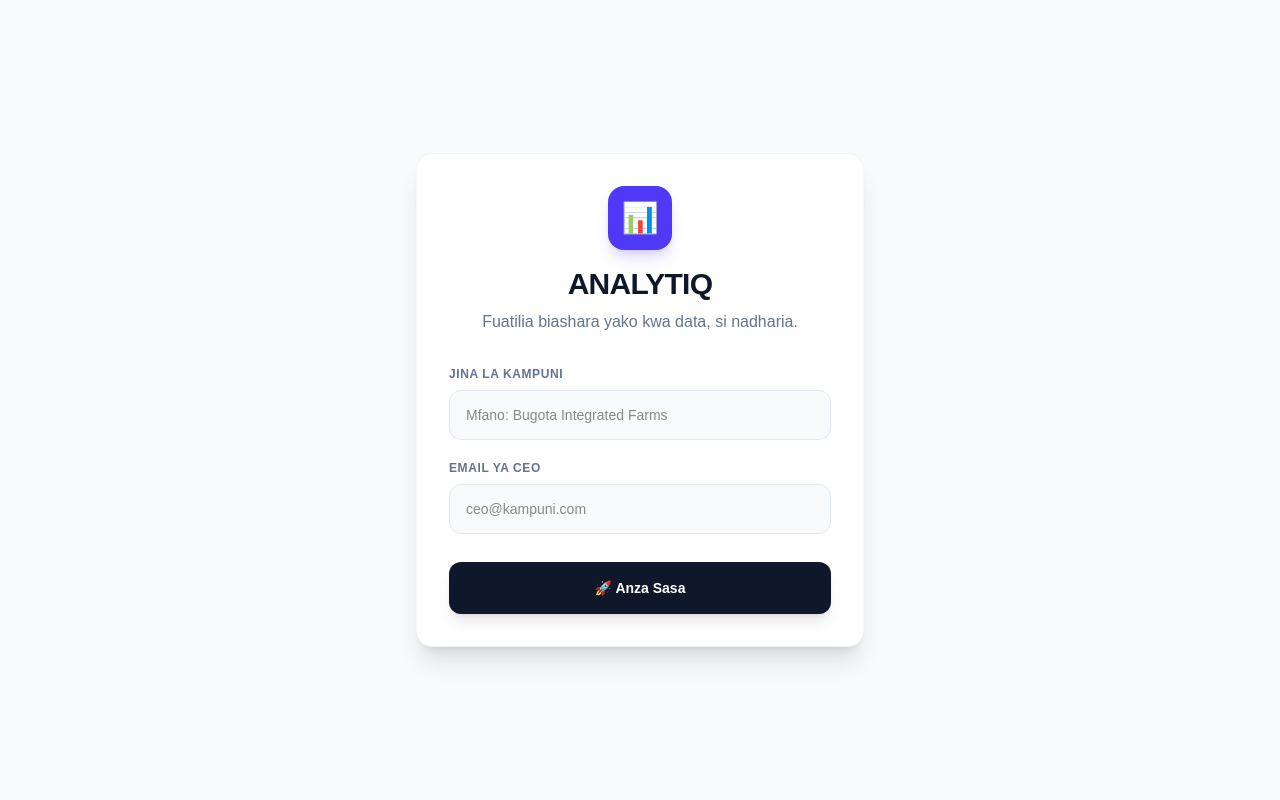
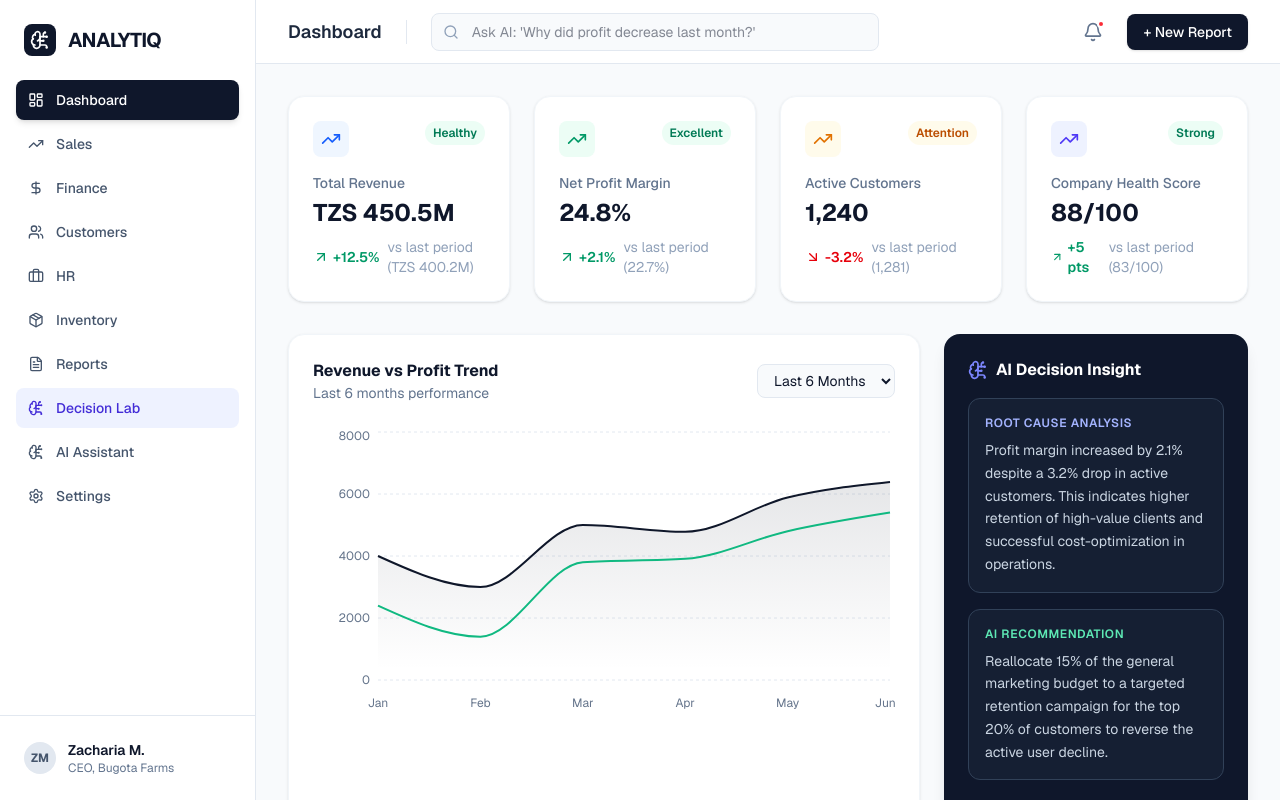
Before and after one commit to zachariajzacharia-star/analytiq-frontend, a Next.js app: page / in a window 1280 px wide. Built offline with nearby package versions, Linux system fonts and the light colour scheme.

Commit message:
Restore $100M Decision Intelligence Platform Vision

```diff
--- a/app/page.tsx
+++ b/app/page.tsx
@@ -1,192 +1,297 @@
 "use client";
-import { useEffect, useState } from "react";
 
-// HII NI LINK MPYA YA RAILWAY (IMEWEKWA TAYARI)
-const API_URL = "https://analytiq-backend-production.up.railway.app";
+import { useState } from "react";
+import {
+  LayoutDashboard, TrendingUp, Users, DollarSign,
+  Package, Briefcase, FileText, BrainCircuit,
+  Settings, Bell, Search, ChevronDown, ArrowUpRight,
+  ArrowDownRight, AlertTriangle, CheckCircle2
+} from "lucide-react";
+import { LineChart, Line, XAxis, YAxis, CartesianGrid, Tooltip, ResponsiveContainer, AreaChart, Area } from 'recharts';
 
-export default function Home() {
-  const [step, setStep] = useState<"register" | "dashboard">("register");
-  const [companyId, setCompanyId] = useState<number | null>(null);
-  const [companyName, setCompanyName] = useState("");
+// Mock Data for Charts
+const chartData = [
+  { name: 'Jan', revenue: 4000, profit: 2400 },
+  { name: 'Feb', revenue: 3000, profit: 1398 },
+  { name: 'Mar', revenue: 5000, profit: 3800 },
+  { name: 'Apr', revenue: 4780, profit: 3908 },
+  { name: 'May', revenue: 5890, profit: 4800 },
+  { name: 'Jun', revenue: 6390, profit: 5400 },
+];
 
-  const [regFormData, setRegFormData] = useState({ companyName: "", email: "" });
-  const [registering, setRegistering] = useState(false);
+const sidebarItems = [
+  { icon: LayoutDashboard, label: "Dashboard", active: true },
+  { icon: TrendingUp, label: "Sales", active: false },
+  { icon: DollarSign, label: "Finance", active: false },
+  { icon: Users, label: "Customers", active: false },
+  { icon: Briefcase, label: "HR", active: false },
+  { icon: Package, label: "Inventory", active: false },
+  { icon: FileText, label: "Reports", active: false },
+  { icon: BrainCircuit, label: "Decision Lab", active: false, highlight: true },
+  { icon: BrainCircuit, label: "AI Assistant", active: false },
+  { icon: Settings, label: "Settings", active: false },
+];
 
-  const [dashFormData, setDashFormData] = useState({ revenue: "", expenses: "", customers: "", units_sold: "" });
-  const [saving, setSaving] = useState(false);
-  const [message, setMessage] = useState("");
-  const [alertMessage, setAlertMessage] = useState("");
+const kpiCards = [
+  {
+    title: "Total Revenue",
+    value: "TZS 450.5M",
+    change: "+12.5%",
+    trend: "up",
+    previous: "TZS 400.2M",
+    status: "Healthy",
+    color: "text-blue-600",
+    bg: "bg-blue-50"
+  },
+  {
+    title: "Net Profit Margin",
+    value: "24.8%",
+    change: "+2.1%",
+    trend: "up",
+    previous: "22.7%",
+    status: "Excellent",
+    color: "text-emerald-600",
+    bg: "bg-emerald-50"
+  },
+  {
+    title: "Active Customers",
+    value: "1,240",
+    change: "-3.2%",
+    trend: "down",
+    previous: "1,281",
+    status: "Attention",
+    color: "text-amber-600",
+    bg: "bg-amber-50"
+  },
+  {
+    title: "Company Health Score",
+    value: "88/100",
+    change: "+5 pts",
+    trend: "up",
+    previous: "83/100",
+    status: "Strong",
+    color: "text-indigo-600",
+    bg: "bg-indigo-50"
+  },
+];
 
-  // Auto-calculate profit
-  const revenue = Number(dashFormData.revenue) || 0;
-  const expenses = Number(dashFormData.expenses) || 0;
-  const profit = revenue - expenses;
-  const margin = revenue > 0 ? ((profit / revenue) * 100).toFixed(1) : "0";
-
-  useEffect(() => {
-    localStorage.removeItem("analytiq_companyId");
-    localStorage.removeItem("analytiq_companyName");
-  }, []);
-
-  const handleRegister = async (e: React.FormEvent) => {
-    e.preventDefault();
-    setRegistering(true);
-    try {
-      const response = await fetch(`${API_URL}/api/companies`, {
-        method: "POST",
-        headers: { "Content-Type": "application/json" },
-        body: JSON.stringify(regFormData),
-      });
-      const data = await response.json();
-      if (response.ok) {
-        localStorage.setItem("analytiq_companyId", data.company.id.toString());
-        localStorage.setItem("analytiq_companyName", data.company.companyName);
-        setCompanyId(data.company.id);
-        setCompanyName(data.company.companyName);
-        setStep("dashboard");
-      } else {
-        alert(data.error || "Imeshindikana.");
-      }
-    } catch {
-      alert("Hakikisha backend inafanya kazi.");
-    } finally {
-      setRegistering(false);
-    }
-  };
-
-  const handleDashInputChange = (key: string, value: string) => {
-    setDashFormData((prev) => ({ ...prev, [key]: value }));
-    if (key === "expenses" && Number(value) > revenue && revenue > 0) {
-      setAlertMessage("🚨 ONYO: Gharama zimezidi mapato! Kagua biashara yako mara moja.");
-    } else {
-      setAlertMessage("");
-    }
-  };
-
-  const handleSave = async () => {
-    setSaving(true);
-    setMessage("");
-    try {
-      const response = await fetch(`${API_URL}/api/records`, {
-        method: "POST",
-        headers: { "Content-Type": "application/json" },
-        body: JSON.stringify({ companyId, recordDate: new Date().toISOString().split("T")[0], metricsData: dashFormData }),
-      });
-      if (response.ok) {
-        setMessage("✅ Data imehifadhiwa kwenye database kwa mafanikio!");
-        setDashFormData({ revenue: "", expenses: "", customers: "", units_sold: "" });
-        setAlertMessage("");
-      } else {
-        setMessage("❌ Imeshindikana kuhifadhi data.");
-      }
-    } catch {
-      setMessage("❌ Hitilafu imetokea.");
-    } finally {
-      setSaving(false);
-    }
-  };
-
-  const handleLogout = () => {
-    localStorage.removeItem("analytiq_companyId");
-    localStorage.removeItem("analytiq_companyName");
-    setStep("register");
-    setCompanyId(null);
-    setCompanyName("");
-  };
-
-  if (step === "register") {
-    return (
-      <main className="min-h-screen bg-slate-50 flex items-center justify-center p-4">
-        <div className="w-full max-w-md bg-white rounded-2xl shadow-xl border border-slate-100 p-8">
-          <div className="text-center mb-8">
-            <div className="inline-flex items-center justify-center w-16 h-16 rounded-2xl bg-indigo-600 text-white text-3xl mb-4 shadow-lg shadow-indigo-600/20">📊</div>
-            <h1 className="text-3xl font-bold text-slate-900 tracking-tight">ANALYTIQ</h1>
-            <p className="text-slate-500 mt-2">Fuatilia biashara yako kwa data, si nadharia.</p>
-          </div>
-          <form onSubmit={handleRegister} className="space-y-5">
-            <div>
-              <label className="block text-xs font-bold text-slate-500 uppercase tracking-wider mb-2">Jina la Kampuni</label>
-              <input required type="text" className="w-full bg-slate-50 border border-slate-200 rounded-xl px-4 py-3.5 text-sm focus:outline-none focus:ring-2 focus:ring-indigo-500/20 focus:border-indigo-500 transition-all"
-                placeholder="Mfano: Bugota Integrated Farms" value={regFormData.companyName} onChange={e => setRegFormData({...regFormData, companyName: e.target.value})} />
-            </div>
-            <div>
-              <label className="block text-xs font-bold text-slate-500 uppercase tracking-wider mb-2">Email ya CEO</label>
-              <input required type="email" className="w-full bg-slate-50 border border-slate-200 rounded-xl px-4 py-3.5 text-sm focus:outline-none focus:ring-2 focus:ring-indigo-500/20 focus:border-indigo-500 transition-all"
-                placeholder="ceo@kampuni.com" value={regFormData.email} onChange={e => setRegFormData({...regFormData, email: e.target.value})} />
-            </div>
-            <button type="submit" disabled={registering} className="w-full bg-slate-900 text-white py-4 rounded-xl font-bold text-sm hover:bg-slate-800 transition-all shadow-lg shadow-slate-900/10 disabled:bg-slate-300 mt-2">
-              {registering ? "Inatengeneza..." : "🚀 Anza Sasa"}
-            </button>
-          </form>
-        </div>
-      </main>
-    );
-  }
+export default function AnalytiqDashboard() {
+  const [activeTab, setActiveTab] = useState("Dashboard");
 
   return (
-    <main className="min-h-screen bg-slate-50/50">
-      <nav className="sticky top-0 z-50 bg-white/80 backdrop-blur-md border-b border-slate-200/60">
-        <div className="max-w-6xl mx-auto px-6 py-4 flex justify-between items-center">
-          <div className="flex items-center gap-3">
-            <div className="w-10 h-10 rounded-xl bg-indigo-600 text-white flex items-center justify-center text-lg shadow-md">📊</div>
-            <div>
-              <h1 className="text-lg font-bold text-slate-900 tracking-tight">ANALYTIQ</h1>
-              <p className="text-xs text-slate-500 font-medium">{companyName}</p>
+    <div className="flex h-screen bg-slate-50 font-sans text-slate-900">
+
+      {/* LEFT SIDEBAR (Premium, Minimalist) */}
+      <aside className="w-64 bg-white border-r border-slate-200 flex flex-col">
+        <div className="p-6 flex items-center gap-3">
+          <div className="w-8 h-8 bg-slate-900 rounded-lg flex items-center justify-center">
+            <BrainCircuit className="text-white w-5 h-5" />
+          </div>
+          <span className="text-xl font-bold tracking-tight text-slate-900">ANALYTIQ</span>
+        </div>
+
+        <nav className="flex-1 px-4 space-y-1 overflow-y-auto">
+          {sidebarItems.map((item) => (
+            <button
+              key={item.label}
+              onClick={() => setActiveTab(item.label)}
+              className={`w-full flex items-center gap-3 px-3 py-2.5 rounded-lg text-sm font-medium transition-all ${
+                activeTab === item.label
+                  ? "bg-slate-900 text-white shadow-md"
+                  : item.highlight
+                    ? "bg-indigo-50 text-indigo-700 hover:bg-indigo-100"
+                    : "text-slate-600 hover:bg-slate-100"
+              }`}
+            >
+              <item.icon className="w-4 h-4" />
+              {item.label}
+            </button>
+          ))}
+        </nav>
+
+        <div className="p-4 border-t border-slate-200">
+          <div className="flex items-center gap-3 p-2 rounded-lg hover:bg-slate-50 cursor-pointer transition">
+            <div className="w-8 h-8 rounded-full bg-slate-200 flex items-center justify-center text-xs font-bold text-slate-600">ZM</div>
+            <div className="flex-1 min-w-0">
+              <p className="text-sm font-semibold text-slate-900 truncate">Zacharia M.</p>
+              <p className="text-xs text-slate-500 truncate">CEO, Bugota Farms</p>
             </div>
           </div>
-          <button onClick={handleLogout} className="text-sm font-bold text-slate-500 hover:text-red-600 transition-colors px-4 py-2 rounded-lg hover:bg-red-50">Ondoka</button>
         </div>
-      </nav>
+      </aside>
 
-      <div className="max-w-6xl mx-auto p-6 space-y-8">
-        <div className="grid grid-cols-1 md:grid-cols-4 gap-4">
-          <div className="bg-white p-6 rounded-2xl border border-slate-100 shadow-sm">
-            <p className="text-xs font-bold text-slate-500 uppercase mb-2">💰 Mapato</p>
-            <p className="text-2xl font-bold text-slate-900">TZS {revenue.toLocaleString()}</p>
+      {/* MAIN CONTENT AREA */}
+      <main className="flex-1 flex flex-col overflow-hidden">
+
+        {/* TOP NAVBAR */}
+        <header className="h-16 bg-white border-b border-slate-200 flex items-center justify-between px-8">
+          <div className="flex items-center gap-4 flex-1">
+            <h1 className="text-lg font-semibold text-slate-800">{activeTab}</h1>
+            <div className="h-6 w-px bg-slate-200 mx-2"></div>
+            <div className="relative max-w-md w-full">
+              <Search className="absolute left-3 top-1/2 -translate-y-1/2 w-4 h-4 text-slate-400" />
+              <input
+                type="text"
+                placeholder="Ask AI: 'Why did profit decrease last month?'"
+                className="w-full pl-10 pr-4 py-2 bg-slate-50 border border-slate-200 rounded-lg text-sm focus:outline-none focus:ring-2 focus:ring-slate-900/10 focus:border-slate-300 transition"
+              />
             </div>
-          <div className="bg-white p-6 rounded-2xl border border-slate-100 shadow-sm">
-            <p className="text-xs font-bold text-slate-500 uppercase mb-2">💸 Gharama</p>
-            <p className="text-2xl font-bold text-slate-900">TZS {expenses.toLocaleString()}</p>
           </div>
-          <div className={`p-6 rounded-2xl border shadow-sm ${profit >= 0 ? 'bg-emerald-50 border-emerald-200' : 'bg-red-50 border-red-200'}`}>
-            <p className="text-xs font-bold text-slate-500 uppercase mb-2">📈 Faida Halisi</p>
-            <p className={`text-2xl font-bold ${profit >= 0 ? 'text-emerald-700' : 'text-red-700'}`}>TZS {profit.toLocaleString()}</p>
+          <div className="flex items-center gap-4">
+            <button className="relative p-2 text-slate-500 hover:bg-slate-100 rounded-lg transition">
+              <Bell className="w-5 h-5" />
+              <span className="absolute top-1.5 right-1.5 w-2 h-2 bg-red-500 rounded-full border-2 border-white"></span>
+            </button>
+            <button className="px-4 py-2 bg-slate-900 text-white text-sm font-medium rounded-lg hover:bg-slate-800 transition shadow-sm">
+              + New Report
+            </button>
           </div>
-          <div className="bg-white p-6 rounded-2xl border border-slate-100 shadow-sm">
-            <p className="text-xs font-bold text-slate-500 uppercase mb-2">📊 Profit Margin</p>
-            <p className="text-2xl font-bold text-slate-900">{margin}%</p>
+        </header>
+
+        {/* DASHBOARD CONTENT */}
+        <div className="flex-1 overflow-y-auto p-8">
+
+          {/* KPI CARDS GRID */}
+          <div className="grid grid-cols-1 md:grid-cols-2 lg:grid-cols-4 gap-6 mb-8">
+            {kpiCards.map((kpi, index) => (
+              <div key={index} className="bg-white p-6 rounded-2xl border border-slate-100 shadow-sm hover:shadow-md transition-shadow duration-300">
+                <div className="flex justify-between items-start mb-4">
+                  <div className={`p-2 rounded-lg ${kpi.bg}`}>
+                    <TrendingUp className={`w-5 h-5 ${kpi.color}`} />
+                  </div>
+                  <span className={`text-xs font-semibold px-2 py-1 rounded-full ${
+                    kpi.status === "Healthy" || kpi.status === "Excellent" || kpi.status === "Strong"
+                      ? "bg-emerald-50 text-emerald-700"
+                      : "bg-amber-50 text-amber-700"
+                  }`}>
+                    {kpi.status}
+                  </span>
+                </div>
+                <p className="text-sm font-medium text-slate-500 mb-1">{kpi.title}</p>
+                <h3 className="text-2xl font-bold text-slate-900 mb-2">{kpi.value}</h3>
+                <div className="flex items-center gap-2 text-sm">
+                  <span className={`flex items-center font-semibold ${kpi.trend === 'up' ? 'text-emerald-600' : 'text-red-600'}`}>
+                    {kpi.trend === 'up' ? <ArrowUpRight className="w-4 h-4 mr-1" /> : <ArrowDownRight className="w-4 h-4 mr-1" />}
+                    {kpi.change}
+                  </span>
+                  <span className="text-slate-400">vs last period ({kpi.previous})</span>
+                </div>
+              </div>
+            ))}
+          </div>
+
+          {/* MAIN CHART & AI INSIGHTS SECTION */}
+          <div className="grid grid-cols-1 lg:grid-cols-3 gap-6 mb-8">
+
+            {/* Chart Area */}
+            <div className="lg:col-span-2 bg-white p-6 rounded-2xl border border-slate-100 shadow-sm">
+              <div className="flex justify-between items-center mb-6">
+                <div>
+                  <h3 className="text-base font-bold text-slate-900">Revenue vs Profit Trend</h3>
+                  <p className="text-sm text-slate-500">Last 6 months performance</p>
+                </div>
+                <select className="text-sm border border-slate-200 rounded-lg px-3 py-1.5 bg-slate-50 focus:outline-none">
+                  <option>Last 6 Months</option>
+                  <option>Last Year</option>
+                </select>
+              </div>
+              <div className="h-72 w-full">
+                <ResponsiveContainer width="100%" height="100%">
+                  <AreaChart data={chartData}>
+                    <defs>
+                      <linearGradient id="colorRevenue" x1="0" y1="0" x2="0" y2="1">
+                        <stop offset="5%" stopColor="#0f172a" stopOpacity={0.1}/>
+                        <stop offset="95%" stopColor="#0f172a" stopOpacity={0}/>
+                      </linearGradient>
+                    </defs>
+                    <CartesianGrid strokeDasharray="3 3" vertical={false} stroke="#e2e8f0" />
+                    <XAxis dataKey="name" axisLine={false} tickLine={false} tick={{fill: '#64748b', fontSize: 12}} dy={10} />
+                    <YAxis axisLine={false} tickLine={false} tick={{fill: '#64748b', fontSize: 12}} />
+                    <Tooltip
+                      contentStyle={{ borderRadius: '12px', border: 'none', boxShadow: '0 10px 15px -3px rgb(0 0 0 / 0.1)' }}
+                    />
+                    <Area type="monotone" dataKey="revenue" stroke="#0f172a" strokeWidth={2} fillOpacity={1} fill="url(#colorRevenue)" />
+                    <Area type="monotone" dataKey="profit" stroke="#10b981" strokeWidth={2} fill="none" />
+                  </AreaChart>
+                </ResponsiveContainer>
               </div>
             </div>
 
-        <div className="bg-white p-8 rounded-2xl border border-slate-100 shadow-sm">
-          <h2 className="text-lg font-bold text-slate-900 mb-6 flex items-center gap-2"><span className="w-1.5 h-6 bg-indigo-600 rounded-full"></span> Ingiza Data ya Leo</h2>
+            {/* AI Insights Panel (The "Decision Intelligence" Core) */}
+            <div className="bg-slate-900 p-6 rounded-2xl shadow-lg text-white flex flex-col">
+              <div className="flex items-center gap-2 mb-4">
+                <BrainCircuit className="w-5 h-5 text-indigo-400" />
+                <h3 className="text-base font-bold">AI Decision Insight</h3>
+              </div>
 
-          {alertMessage && <div className="mb-6 p-4 bg-red-50 border border-red-200 rounded-xl text-red-700 font-bold flex items-center gap-3">🚨 {alertMessage}</div>}
-          {message && <div className={`mb-6 p-4 rounded-xl font-bold flex items-center gap-3 ${message.includes("✅") ? "bg-emerald-50 text-emerald-700 border border-emerald-200" : "bg-red-50 text-red-700 border border-red-200"}`}>{message}</div>}
+              <div className="flex-1 space-y-4">
+                <div className="bg-slate-800/50 p-4 rounded-xl border border-slate-700">
+                  <p className="text-xs font-semibold text-indigo-300 uppercase tracking-wider mb-2">Root Cause Analysis</p>
+                  <p className="text-sm text-slate-300 leading-relaxed">
+                    Profit margin increased by 2.1% despite a 3.2% drop in active customers. This indicates higher retention of high-value clients and successful cost-optimization in operations.
+                  </p>
+                </div>
 
-          <div className="grid grid-cols-1 md:grid-cols-2 gap-6">
-            <div>
-              <label className="block text-xs font-bold text-slate-500 uppercase tracking-wider mb-2">Mapato (Revenue)</label>
-              <input type="number" value={dashFormData.revenue} onChange={(e) => handleDashInputChange("revenue", e.target.value)} className="w-full bg-slate-50 border border-slate-200 rounded-xl px-4 py-3.5 focus:outline-none focus:ring-2 focus:ring-indigo-500/20 focus:border-indigo-500 transition-all" placeholder="0" />
+                <div className="bg-slate-800/50 p-4 rounded-xl border border-slate-700">
+                  <p className="text-xs font-semibold text-emerald-300 uppercase tracking-wider mb-2">AI Recommendation</p>
+                  <p className="text-sm text-slate-300 leading-relaxed">
+                    Reallocate 15% of the general marketing budget to a targeted retention campaign for the top 20% of customers to reverse the active user decline.
+                  </p>
                 </div>
-            <div>
-              <label className="block text-xs font-bold text-slate-500 uppercase tracking-wider mb-2">Gharama (Expenses)</label>
-              <input type="number" value={dashFormData.expenses} onChange={(e) => handleDashInputChange("expenses", e.target.value)} className="w-full bg-slate-50 border border-slate-200 rounded-xl px-4 py-3.5 focus:outline-none focus:ring-2 focus:ring-indigo-500/20 focus:border-indigo-500 transition-all" placeholder="0" />
-            </div>
-            <div>
-              <label className="block text-xs font-bold text-slate-500 uppercase tracking-wider mb-2">Wateja Waliohudumiwa</label>
-              <input type="number" value={dashFormData.customers} onChange={(e) => handleDashInputChange("customers", e.target.value)} className="w-full bg-slate-50 border border-slate-200 rounded-xl px-4 py-3.5 focus:outline-none focus:ring-2 focus:ring-indigo-500/20 focus:border-indigo-500 transition-all" placeholder="0" />
-            </div>
-            <div>
-              <label className="block text-xs font-bold text-slate-500 uppercase tracking-wider mb-2">Bidhaa Zilizouzwa</label>
-              <input type="number" value={dashFormData.units_sold} onChange={(e) => handleDashInputChange("units_sold", e.target.value)} className="w-full bg-slate-50 border border-slate-200 rounded-xl px-4 py-3.5 focus:outline-none focus:ring-2 focus:ring-indigo-500/20 focus:border-indigo-500 transition-all" placeholder="0" />
+
+                <div className="flex items-center gap-2 pt-2">
+                  <CheckCircle2 className="w-4 h-4 text-emerald-400" />
+                  <span className="text-xs font-medium text-emerald-400">Confidence Score: 94%</span>
                 </div>
               </div>
-          <button onClick={handleSave} disabled={saving} className="w-full bg-indigo-600 text-white py-4 rounded-xl font-bold text-sm hover:bg-indigo-700 transition-all shadow-lg shadow-indigo-600/20 disabled:bg-slate-300 mt-8">
-            {saving ? "Inahifadhi..." : "💾 Hifadhi Data"}
+
+              <button className="w-full mt-6 py-3 bg-indigo-600 hover:bg-indigo-500 text-white text-sm font-semibold rounded-xl transition flex items-center justify-center gap-2">
+                Simulate in Decision Lab <ArrowUpRight className="w-4 h-4" />
               </button>
             </div>
           </div>
+
+          {/* DECISION LAB TEASER */}
+          <div className="bg-white p-6 rounded-2xl border border-slate-100 shadow-sm">
+            <div className="flex items-center justify-between mb-6">
+              <div>
+                <h3 className="text-base font-bold text-slate-900 flex items-center gap-2">
+                  <BrainCircuit className="w-5 h-5 text-indigo-600" />
+                  Decision Lab (Signature Feature)
+                </h3>
+                <p className="text-sm text-slate-500">Simulate business decisions and see immediate impact forecasts.</p>
+              </div>
+              <button className="text-sm font-semibold text-indigo-600 hover:text-indigo-700">Open Full Lab →</button>
+            </div>
+
+            <div className="grid grid-cols-1 md:grid-cols-3 gap-6">
+              <div className="space-y-2">
+                <div className="flex justify-between text-sm">
+                  <span className="font-medium text-slate-700">Increase Marketing Budget</span>
+                  <span className="font-bold text-slate-900">+20%</span>
+                </div>
+                <input type="range" className="w-full h-2 bg-slate-200 rounded-lg appearance-none cursor-pointer accent-indigo-600" />
+                <div className="flex justify-between text-xs text-slate-500">
+                  <span>-50%</span>
+                  <span>+50%</span>
+                </div>
+              </div>
+
+              <div className="md:col-span-2 grid grid-cols-2 gap-4">
+                <div className="p-4 bg-emerald-50 rounded-xl border border-emerald-100">
+                  <p className="text-xs font-semibold text-emerald-700 mb-1">Expected Revenue Impact</p>
+                  <p className="text-xl font-bold text-emerald-800">+ TZS 45.2M</p>
+                </div>
+                <div className="p-4 bg-amber-50 rounded-xl border border-amber-100">
+                  <p className="text-xs font-semibold text-amber-700 mb-1">Business Risk Level</p>
+                  <p className="text-xl font-bold text-amber-800">Low (12%)</p>
+                </div>
+              </div>
+            </div>
+          </div>
+
+        </div>
       </main>
+    </div>
   );
 }
--- a/package.json
+++ b/package.json
@@ -9,7 +9,7 @@
     "lint": "eslint"
   },
   "dependencies": {
-    "lucide-react": "^1.25.0",
+    "lucide-react": "^1.26.0",
     "next": "16.2.11",
     "react": "19.2.4",
     "react-dom": "19.2.4",
```
Also changed, not shown: 1 other file (tests, documents, lock files or other folders). Lines whose indentation alone changed are shown as unchanged.
